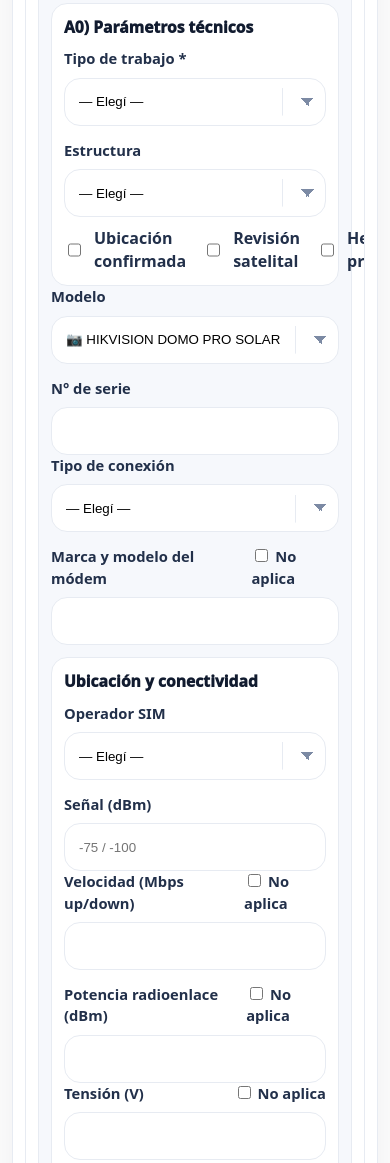
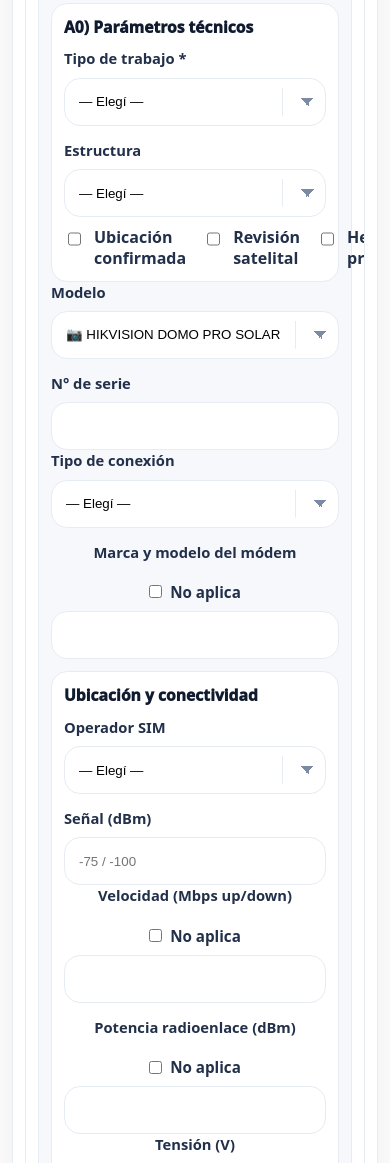
Before and after one commit to MatiasFrutos/instaladores, a plain HTML site: page index.html in a window 390 px wide. Shown: the part 1148-2311 px from the top of the page. Drawn offline with nearby package versions, Linux system fonts and the light colour scheme.

Commit message:
Update styles.css

```diff
--- a/styles.css
+++ b/styles.css
@@ -532,3 +532,55 @@ canvas#canvasFirm{
   .brand__title{ font-size: 1.15rem; }
   .brand__kicker{ font-size: .88rem; }
 }
+/* =========================================================
+   FIX MOBILE — Labels largos + "No aplica" desalineado
+   ========================================================= */
+
+/* Contenedor label + NA */
+.label-row{
+  display:flex;
+  align-items:center;
+  justify-content:space-between;
+  gap: 10px;
+}
+
+/* Texto del label puede wrapear sin romper layout */
+.label-row > label:first-child{
+  min-width:0;
+  flex:1;
+}
+
+/* --- MOBILE REAL --- */
+@media (max-width: 720px){
+
+  /* Label + NA pasan a vertical */
+  .label-row{
+    flex-direction: column;
+    align-items: flex-start;
+    gap: 6px;
+  }
+
+  /* "No aplica" alineado y respirable */
+  .label-row .na{
+    display:flex;
+    align-items:center;
+    gap: 8px;
+    font-size: .95rem;
+    margin-top: 2px;
+  }
+
+  /* Evita que el checkbox quede flotando */
+  .label-row .na input[type="checkbox"]{
+    margin: 0;
+  }
+
+  /* Grupos de checks técnicos (Ubicación / Revisión / etc.) */
+  .checks .check{
+    align-items:flex-start;
+    gap: 10px;
+  }
+
+  .checks .check span{
+    line-height: 1.3;
+  }
+}
```
